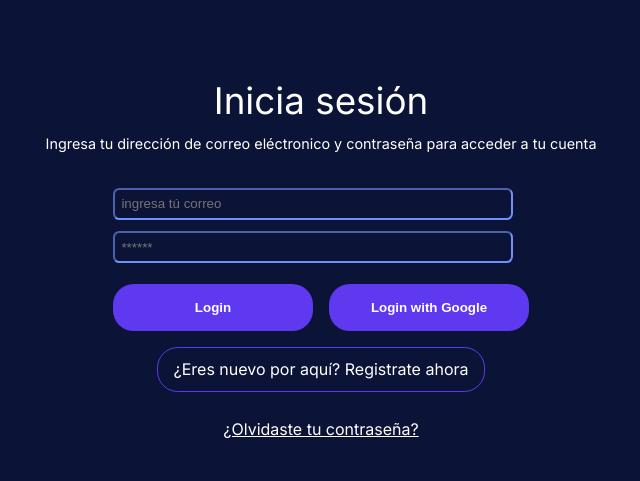
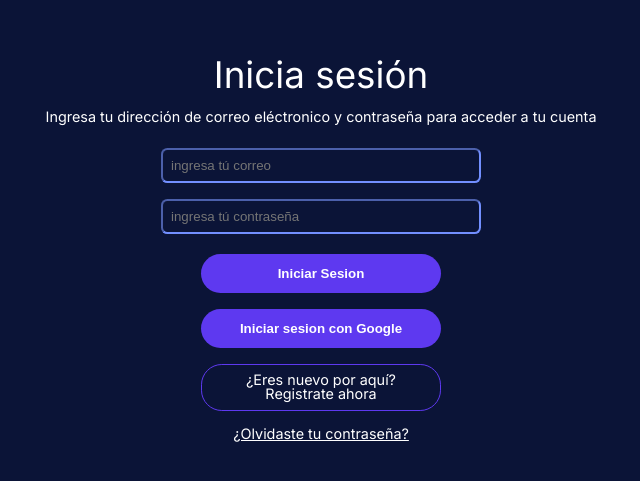
Before and after one commit to EstacionOtaku/Estacion-Otaku, a React (Create React App) app: page /login in a window 1280 px wide. Shown: the part 143-624 px from the top of the page, without its empty margins (319-959 px from the left). Built offline with nearby package versions, Linux system fonts and the light colour scheme; no server answers.

Commit message:
adding and styling errors in forms

```diff
--- a/src/components/Alert/AlertError.js
+++ b/src/components/Alert/AlertError.js
@@ -1,7 +1,8 @@
+
 export function AlertError({ mesagge }) {
   return (
-    <div>
-      <span>{mesagge}</span>
+    <div className="error-form-container">
+      <span className="error-form-message">{mesagge}</span>
     </div>
   );
 }
--- a/src/components/Header/HeaderCategory.jsx
+++ b/src/components/Header/HeaderCategory.jsx
@@ -4,7 +4,6 @@ import search from "../../assets/Header/Search.png";
 import arrow from "../../assets/Header/arrow-down.png";
 import logo from "../../assets/Header/logo.png";
 import { useAuth } from "../../context/authContext";
-import { Link } from "react-router-dom";
 import { useState } from "react";
 import ModalConfig from "../modals/ModalConfig";
 
--- a/src/pages/Login.js
+++ b/src/pages/Login.js
@@ -3,8 +3,7 @@ import { useAuth } from "../context/authContext";
 import { Link, useNavigate } from "react-router-dom";
 import { AlertError } from "../components/Alert/AlertError";
 import Swal from "sweetalert2";
-import "../styles/css/FormSesion.css"
-
+import "../styles/css/FormSesion.css";
 
 const Login = () => {
   const [user, setUser] = useState({
@@ -20,17 +19,20 @@ const Login = () => {
   const handleSubmit = async (e) => {
     e.preventDefault();
     setError("");
+    if (!user.password || !user.email) {
+      setError("Rellene los campos");
+    } else {
       try {
         await login(user.email, user.password);
         Swal.fire({
-        position: 'center',
-        imageUrl: 'https://i.postimg.cc/63m6pLNt/logo-estacion-otaku.jpg',
+          position: "center",
+          imageUrl: "https://i.postimg.cc/63m6pLNt/logo-estacion-otaku.jpg",
           imageHeight: 300,
-        imageAlt: 'A tall image',
-        title: 'Wellcome to Estacion Otaku',
+          imageAlt: "A tall image",
+          title: "Wellcome to Estacion Otaku",
           showConfirmButton: false,
-        timer: 1500
-      })
+          timer: 1500,
+        });
         navigate("/inicio");
       } catch (error) {
         setError(error.mesagge);
@@ -42,19 +44,20 @@ const Login = () => {
           setError("La contraseña ingresa es incorrecta");
         }
       }
+    }
   };
   const handleGoogleSignin = async () => {
     try {
       await loginWithGoogle();
       Swal.fire({
-        position: 'center',
-        imageUrl: 'https://i.postimg.cc/63m6pLNt/logo-estacion-otaku.jpg',
+        position: "center",
+        imageUrl: "https://i.postimg.cc/63m6pLNt/logo-estacion-otaku.jpg",
         imageHeight: 300,
-        imageAlt: 'A tall image',
-        title: 'Wellcome to Estacion Otaku',
+        imageAlt: "A tall image",
+        title: "Wellcome to Estacion Otaku",
         showConfirmButton: false,
-        timer: 1500
-      })
+        timer: 1500,
+      });
       navigate("/inicio");
     } catch (error) {
       setError(error.message);
@@ -65,35 +68,37 @@ const Login = () => {
     if (!user.email) return setError("Porfavor ingrese su correo");
     try {
       await resetPassword(user.email);
-      alert('Se envio un mensaje a su correo');
+      alert("Se envio un mensaje a su correo");
     } catch (error) {
-      setError(error.mesagge)
+      setError(error.mesagge);
     }
-  }
-
+  };
 
   return (
-    <div className="form-container">
+    <div className="form-container-all">
       <div className="form-message">
         <h2 className="form-message-title">Inicia sesión </h2>
-        <h3 className="form-message-subtitle">Ingresa tu dirección de correo eléctronico y contraseña para acceder a tu cuenta</h3>
+        <h3 className="form-message-subtitle">
+          Ingresa tu dirección de correo eléctronico y contraseña para acceder a
+          tu cuenta
+        </h3>
       </div>
       {error && <AlertError mesagge={error} />}
-      <form onSubmit={handleSubmit}>
+      <form onSubmit={handleSubmit} className="form-container">
         <div className="form-input-container">
-          <input className="form-input"
+          <input
+            className="form-input"
             type="email"
             placeholder="ingresa tú correo"
             name="email"
             id="email"
             onChange={handleChange}
           />
-        </div>
 
-        <div className="form-input-container">
-          <input className="form-input"
+          <input
+            className="form-input"
             type="password"
-            placeholder="******"
+            placeholder="ingresa tú contraseña"
             name="password"
             id="password"
             onChange={handleChange}
@@ -102,13 +107,23 @@ const Login = () => {
 
         <section className="form__buttons">
           <div className="button-register-container">
-          <button className="button-register">Login</button>
-          <button className="button-register" onClick={handleGoogleSignin}>Login with Google</button>
+            <button className="button-option">Iniciar Sesion</button>
+            <button className="button-option" onClick={handleGoogleSignin}>
+              Iniciar sesion con Google
+            </button>
           </div>
-          <Link to="/register" className="button-info-register">¿Eres nuevo por aquí? Registrate ahora</Link>
-          <a href="#!"
-            onClick={handleResetPassword} className="forgot-passoword-register"
-          >¿Olvidaste tu contraseña?</a>
+          <div className="other_enlaces">
+            <Link to="/register" className="button-info-register">
+              ¿Eres nuevo por aquí? Registrate ahora
+            </Link>
+            <a
+              href="#!"
+              onClick={handleResetPassword}
+              className="forgot-passoword-register"
+            >
+              ¿Olvidaste tu contraseña?
+            </a>
+          </div>
         </section>
       </form>
     </div>
--- a/src/pages/Register.js
+++ b/src/pages/Register.js
@@ -3,105 +3,99 @@ import { useAuth } from "../context/authContext";
 import { Link, useNavigate } from "react-router-dom";
 import { AlertError } from "../components/Alert/AlertError";
 import Swal from "sweetalert2";
-import "../styles/css/FormSesion.css"
-
-
+import "../styles/css/FormSesion.css";
 
 const Register = () => {
   const [user, setUser] = useState({
     email: "",
-        password: ""
+    password: "",
   });
   const [error, setError] = useState();
   const navigate = useNavigate();
-    const {signup} = useAuth();
+  const { signup } = useAuth();
 
-    const handleChange = e => {
-        const {target: {name, value}} = e;
-        setUser({...user,[name]:value});
-
-    }
-    const handleSubmit = async e => {
+  const handleChange = (e) => {
+    const {
+      target: { name, value },
+    } = e;
+    setUser({ ...user, [name]: value });
+  };
+  const handleSubmit = async (e) => {
     e.preventDefault();
-        setError('');
+    setError("");
     console.log(user);
-        if (user.password !== user.passwordconfirm){
-          setError('Las contraseñas son distintas');
+    if (user.password !== user.passwordconfirm) {
+      setError("Las contraseñas son distintas");
     } else {
       try {
         await signup(user.email, user.password);
-          localStorage.setItem('nombre',user.name);
+        localStorage.setItem("nombre", user.name);
         Swal.fire({
-            position: 'center',
-            icon: 'success',
-            title: 'Success Register',
+          position: "center",
+          icon: "success",
+          title: "Success Register",
           showConfirmButton: false,
-            timer: 1500
-          })
+          timer: 1500,
+        });
         navigate("/login");
       } catch (error) {
         setError(error.mesagge);
-          if (error.code ==="auth/internal-error"){
-            setError('El correo ingresado es invalido');
-          }
-          else if(error.code === "auth/invalid-email"){
-            setError('El correo ingresado es invalido')
-          }
-          else if (error.code === "auth/weak-password"){
-            setError('La contraseña debe contener más de 6 caracteres');
-          }
-          else if (error.code === "auth/email-already-in-use"){
-            setError('Este correo ya está registrado');
-          }
-          else if (user.password !== user.passwordconfirm){
-            setError('Las contraseñas son distintas');
+        if (error.code === "auth/internal-error") {
+          setError("El correo ingresado es invalido");
+        } else if (error.code === "auth/invalid-email") {
+          setError("El correo ingresado es invalido");
+        } else if (error.code === "auth/weak-password") {
+          setError("La contraseña debe contener más de 6 caracteres");
+        } else if (error.code === "auth/email-already-in-use") {
+          setError("Este correo ya está registrado");
+        } else if (user.password !== user.passwordconfirm) {
+          setError("Las contraseñas son distintas");
         }
       }
     }
-    }
-
+  };
 
   return (
     <>
-      <div className="form-container">
+      <div className="form-container-all">
         <div className="form-message">
           <h2 className="form-message-title">Registrate aquí</h2>
-          <h3 className="form-message-subtitle">Ingresa tus datos para registrarte.</h3>
+          <h3 className="form-message-subtitle">
+            Ingresa tus datos para registrarte.
+          </h3>
         </div>
-      {error && <AlertError mesagge={error}/>}
-        <form onSubmit={handleSubmit} >
+        {error && <AlertError mesagge={error} />}
+        <form onSubmit={handleSubmit} className="form-container">
           <div className="form-input-container">
-          <input className="form-input"
+            <input
+              className="form-input"
               type="text"
-            placeholder="Ingresa tu nommbre"
+              placeholder="Ingresa tu nombre"
               name="name"
               id="name"
               onChange={handleChange}
             />
-         </div>
 
-        <div className="form-input-container">
-          <input className="form-input"
+            <input
+              className="form-input"
               type="email"
               placeholder="ingresa tú correo"
               name="email"
               id="email"
               onChange={handleChange}
             />
-         </div>
 
-         <div className="form-input-container">
-          <input className="form-input"
+            <input
+              className="form-input"
               type="password"
               placeholder="Contraseña"
               name="password"
               id="password"
               onChange={handleChange}
             />
-          </div>
 
-        <div className="form-input-container">
-          <input className="form-input"
+            <input
+              className="form-input"
               type="password"
               placeholder="Confirma tu contraseña"
               name="passwordconfirm"
@@ -111,9 +105,9 @@ const Register = () => {
           </div>
 
           <div className="form__buttons">
-          <button className="button-register">Registrate ahora</button>
+            <button className="button-option">Registrate ahora</button>
             <p>o</p>
-          <Link to="/login"> Iniciar sesión</Link>
+            <Link to="/login" className="other-option"> Iniciar sesión</Link>
           </div>
         </form>
       </div>
--- a/src/styles/css/FormSesion.css
+++ b/src/styles/css/FormSesion.css
@@ -1,18 +1,26 @@
-.form-container {
+.form-container-all,
+.form-message,
+.form-input-container,
+.form__buttons
+.button-register-container,
+.other_enlaces{
     display: flex;
     flex-direction: column;
-    line-height: 2.7rem;
     align-items: center;
-    width: 100%;
-    height: 100vh;
     justify-content: center;
 }
 
+
+.form-container-all{
+    width: 100%;
+    height: 100vh;
+    gap: 1.5rem;
+}
+
 .form-message {
-    display: flex;
-    flex-direction: column;
-    align-items: center;
-    padding: 1rem;
+    gap: 1rem;
+    text-align: center;
+    padding: 0 .8rem;
 }
 
 .form-message-title {
@@ -23,48 +31,73 @@
     font-size: 0.9rem;
 }
 
+.form-container{
+    display: flex;
+    flex-direction: column;
+    gap: 1.25rem;
+}
+
+
+.form-input-container,
+.button-register-container{
+    gap: 1rem;
+}
+
 .form-input {
-    width: 25rem;
+    width: 20rem;
     border-color: #728FFF;
     background-color: transparent;
     border-radius: 0.4rem;
-    padding: 0.4rem;
+    padding: .5rem ;
     color: white;
 
 }
 
-.button-register {
-    width: 12.5rem;
+.button-option {
+    width: 15rem;
     border-radius: 1.3rem;
     background-color: #5E39F0;
     color: white;
-    padding: 1rem;
+    padding: .75rem 0;
     border: none;
     font-weight: 600;
-
 }
 
-.button-register-container{
-    display: flex;
-    gap: 1rem;
-}
 .form__buttons {
-    display: flex;
-    flex-direction: column;
-    align-items: center;
-    text-align: center;
-    margin-top: 1rem;
-    gap: 1rem;
+    gap: .5rem;
 }
 
 .button-info-register {
     background-color: transparent;
     border: 1px solid #5E39F0;
     border-radius: 1.3rem;
-    width: 20.5rem;
-
+    width: 15rem;
+    padding: .5rem ;
+    font-size: .9rem;
 }
 
+.other-option,
 .forgot-passoword-register{
+    font-size: .9rem;
     text-decoration: underline;
 }
+.other_enlaces{
+    padding: 1rem;
+    text-align: center;
+    gap: 1rem;
+}
+
+
+.error-form-container{
+    background-color: #fdb1b1;
+    text-align: center;
+    width: 20rem;
+    padding: .5rem 0;
+    border-radius: .5rem;
+}
+.error-form-message{
+    color: #ba002e;
+    font-style: italic;
+    font-size: .9rem;
+    text-decoration: underline;
+}
```
Also changed, not shown: src/components/Header/HeaderInicio.jsx (renamed from src/components/Header/HeaderInicio.js). Lines whose indentation alone changed are shown as unchanged.
